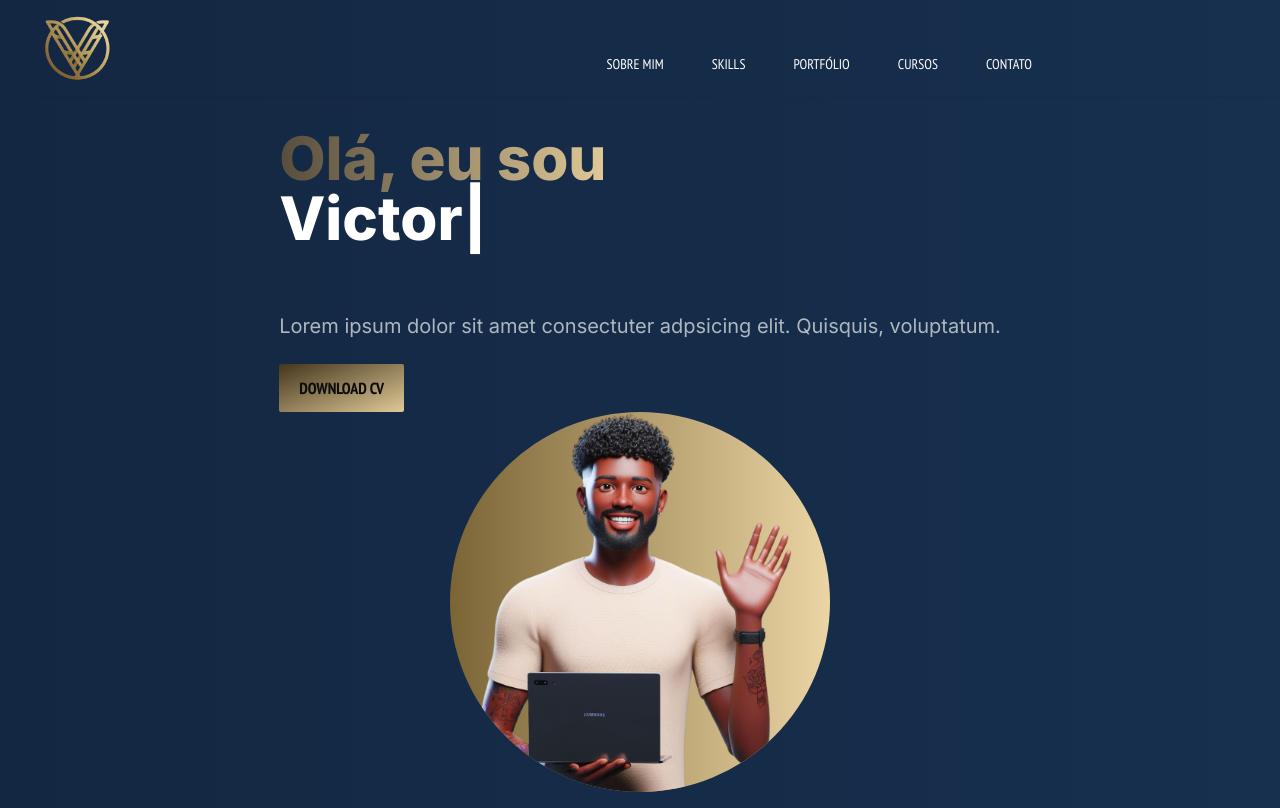
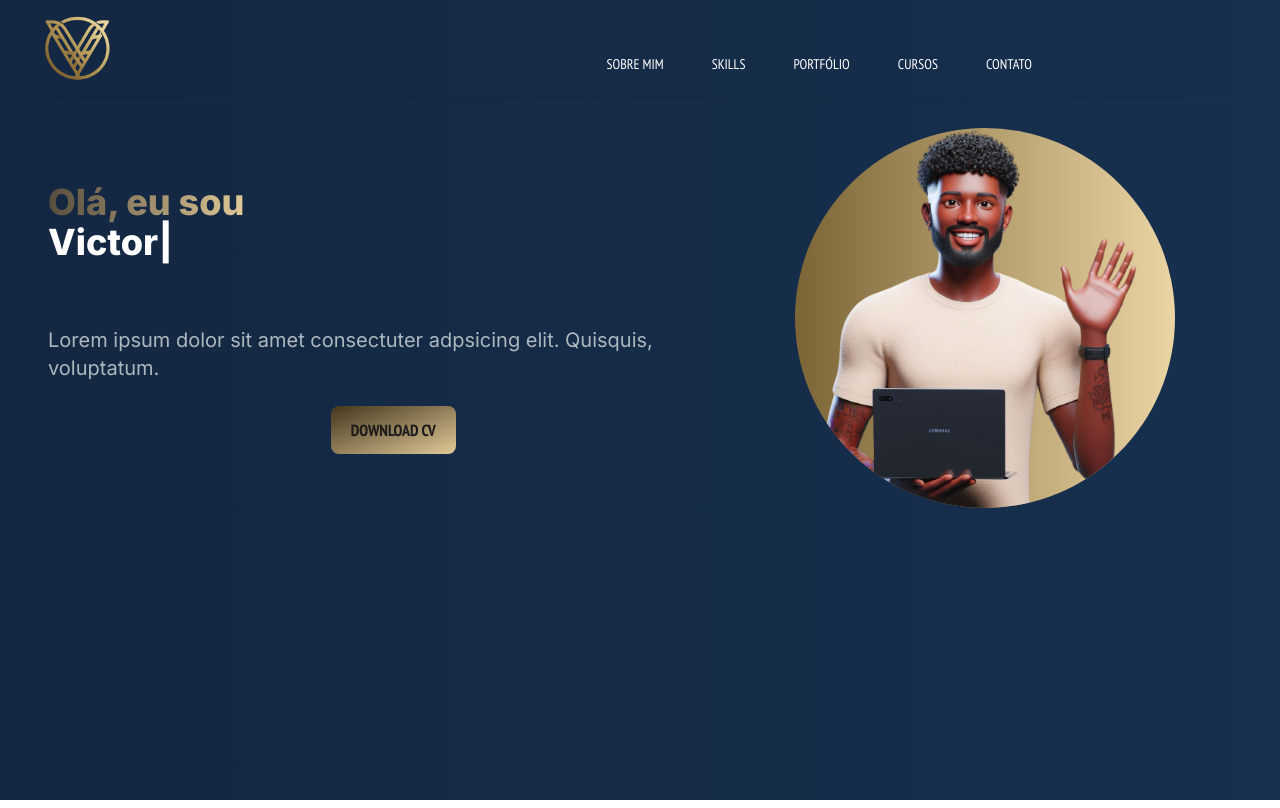
Before and after one commit to VictorLopesz/Portf-lio, a Next.js app: page / in a window 1280 px wide. Built offline with nearby package versions, Linux system fonts and the light colour scheme.

Commit message:
página inicial finalizada

```diff
--- a/src/components/Welcome/index.tsx
+++ b/src/components/Welcome/index.tsx
@@ -11,11 +11,11 @@ const Welcome = () => {
     return (
 
         <section>
-            <div className="grid grid-cols-1 ">
+            <div className="grid grid-cols-1 lg:grid-cols-12 ">
                 <div className="place-self-center col-span-7 text-center sm:text-left">
-                    <h1 className="text-white mb-4 text-4x1 sm:text-5x1 lg:text-6xl font-extrabold">
+                    <h1 className="text-white mb-4 text-3x1 sm:text-5x1 lg:text-4xl font-extrabold">
                         <span className="text-transparent bg-clip-text bg-gradient-to-r from-[#574d3d] to-[#E0C997]">
-                        Olá, eu sou <br/> {" "}
+                            Olá, eu sou <br /> {" "}
                         </span>
 
                         <TypeAnimation
@@ -30,24 +30,26 @@ const Welcome = () => {
                             repeat={Infinity}
                         />
                     </h1>
-                    <br/><br/>
+                    <br /><br />
                     <p className="text-[#ADB7BE] text-base sm:text-lg mb-6 lg:text-xl">
                         Lorem ipsum dolor sit amet consectuter adpsicing elit. Quisquis,
                         voluptatum.
                     </p>
-
-                    <div>
+                    <div className="flex items-center justify-center">
                         <button className="
-                        p-4 px-5 py-3 rounded-sm uppercase
+                        p-4 px-5 py-3 rounded-lg uppercase
                         bg-gradient-to-br from-[#44361d]
                         to-[#E0C997] font-sansnarrow
                         font-semibold hover:bg-gradient-to-br
                          hover:from-[#44361d] hover:to-[#8b6e3c]
-                         text-[#0d0c0c]
+                         text-[#1c1a1a] ease-in duration-300
+                          active:bg-slate-800
                          ">
                             download cv
                         </button>
                     </div>
+                </div>
+
 
                 <div className="col-span-5 place-self-center mt-4 lg:mt-0 flex justify-evenly items-center">
                     <div className=" bg-gradient-to-r from-[#7B6435] to-[#ecd5a4] rounded-full w-[230px] h-[230px] lg:w-[380px] lg:h-[380px] ">
@@ -63,7 +65,6 @@ const Welcome = () => {
                     </div>
                 </div>
             </div>
-            </div>
         </section>
     )
 };
```
Lines whose indentation alone changed are shown as unchanged.
